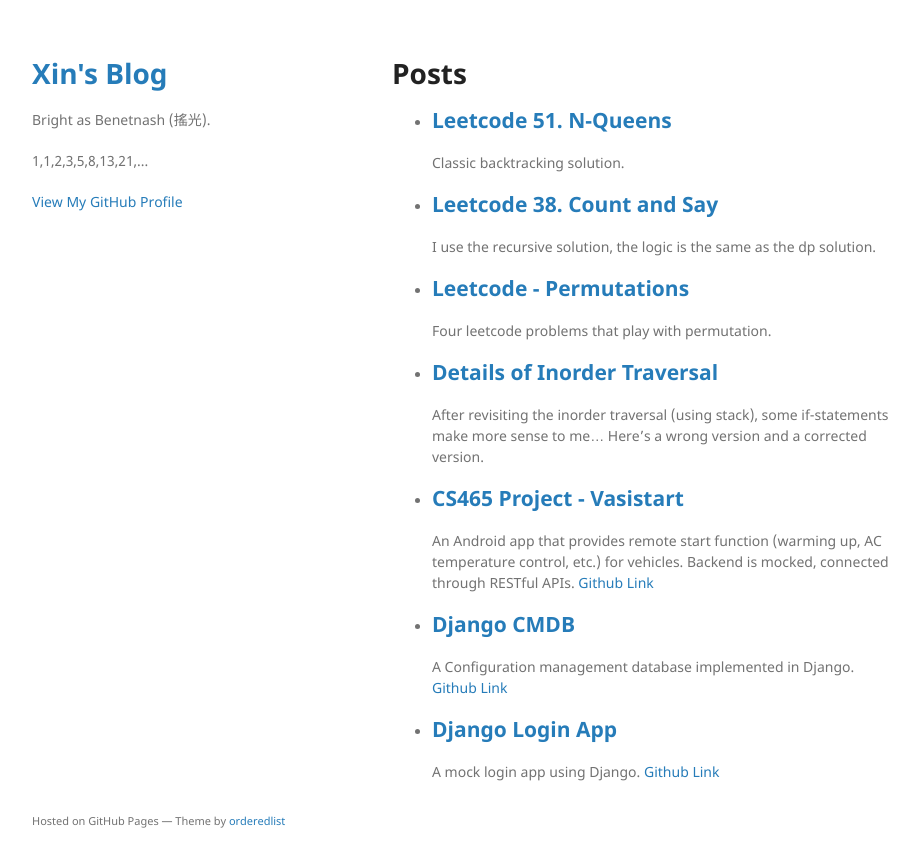
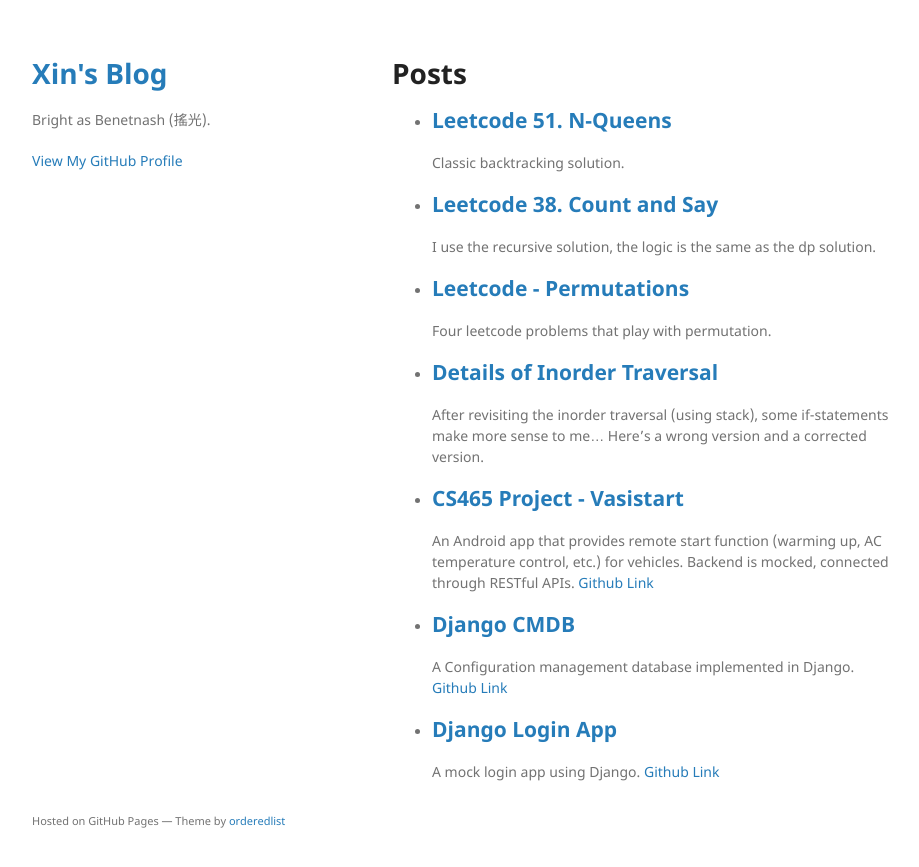
Before and after one commit to xinhong3/xinhong3.github.io, a Jekyll site: the page built from index.html, in a window 1280 px wide. Shown: the top 867 px of the page, without its empty margins (178-1097 px from the left). Built offline with Jekyll 4.4.1, drawn with Linux system fonts in a browser that asks for light colours.

Commit message:
Update default.html

```diff
--- a/_layouts/default.html
+++ b/_layouts/default.html
@@ -22,7 +22,7 @@
         {% endif %}
 
         <p>{{ site.description | default: site.github.project_tagline }}</p>
-        <p>1,1,2,3,5,8,13,21,...</p>
+        <!-- <p>1,1,2,3,5,8,13,21,...</p> -->
 
         {% if site.github.is_project_page %}
         <p class="view"><a href="{{ site.github.repository_url }}">View the Project on GitHub <small>{{ site.github.repository_nwo }}</small></a></p>
```
